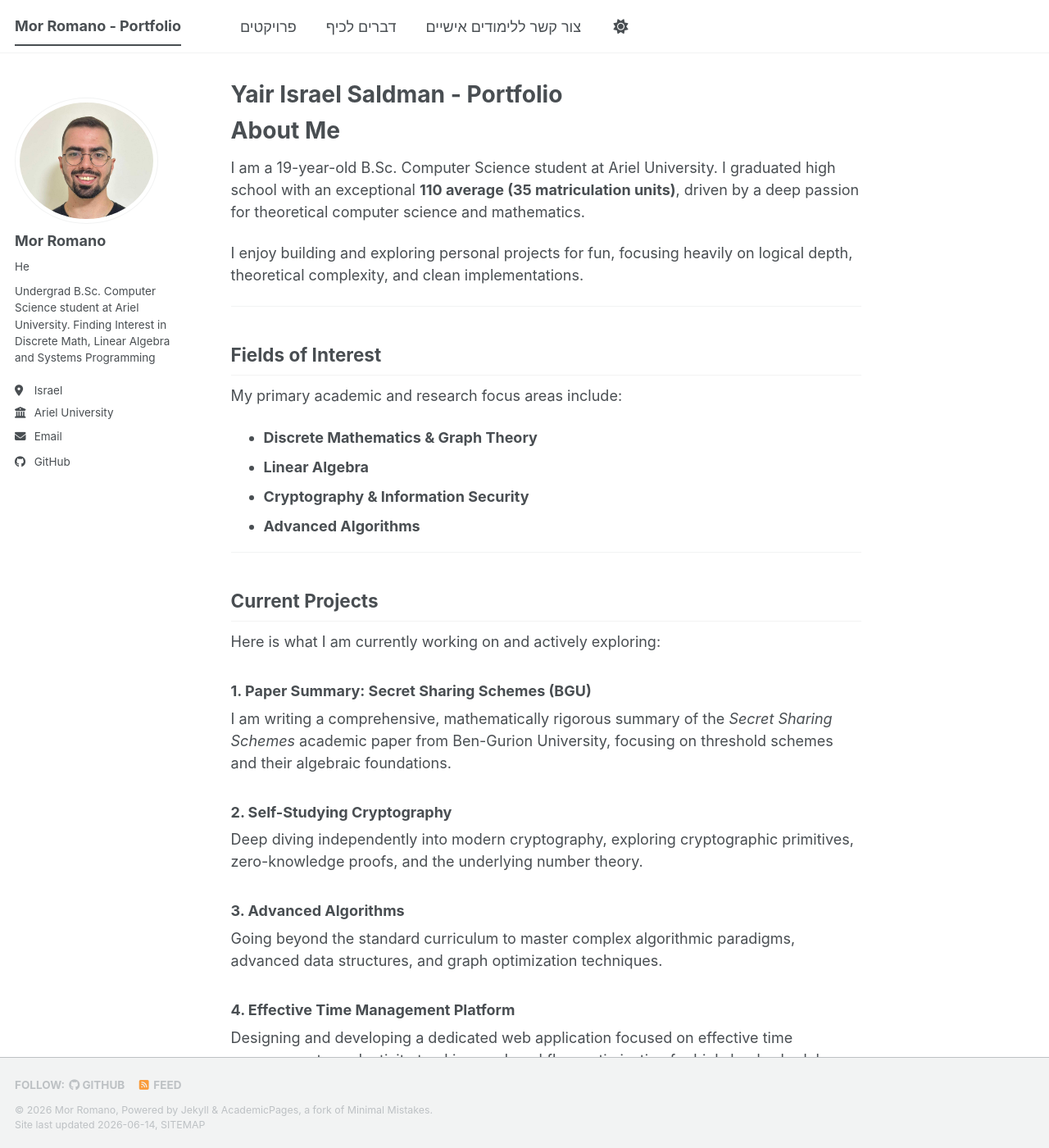
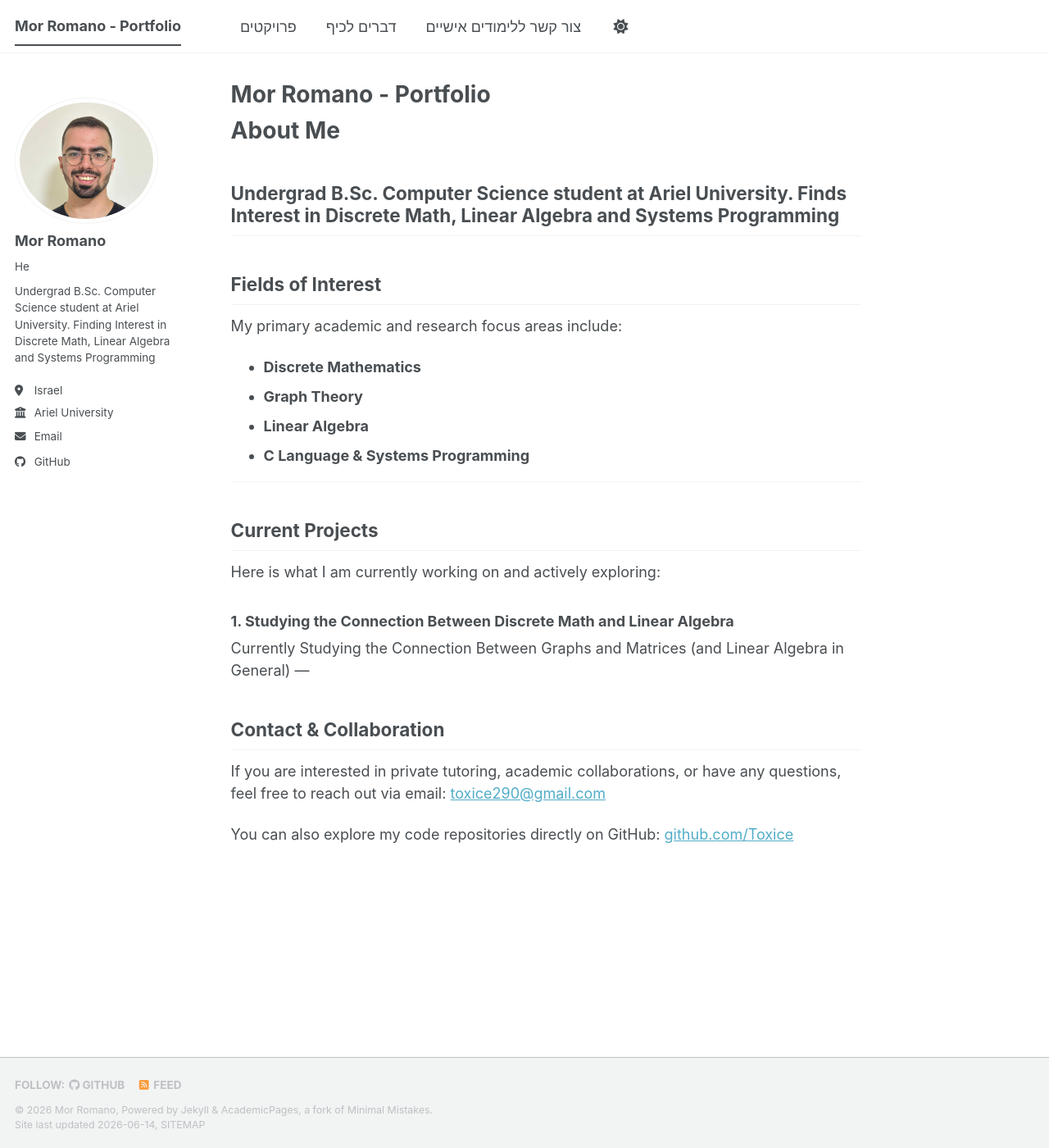
Before and after one commit to Toxice/Toxice.github.io, a Jekyll site: the page built from _pages/about.md, in a window 1280 px wide and 1400 px high. Shown: the whole window at 82% size. Built offline with Jekyll 4.4.1, drawn with Linux system fonts in a browser that asks for light colours; a script bundle is joined from its source files by our own code; library files that are not in the unit come from our copies; some of the changed text lies outside the part shown.

Commit message:
Revise portfolio details and current projects
Updated personal information and project descriptions.

```diff
--- a/_pages/about.md
+++ b/_pages/about.md
@@ -1,6 +1,6 @@
 ---
 permalink: /
-title: "Yair Israel Saldman - Portfolio"
+title: "Mor Romano - Portfolio"
 author_profile: true
 redirect_from:
   - /about/
@@ -9,18 +9,15 @@ redirect_from:
 
 # About Me
 
-I am a 19-year-old B.Sc. Computer Science student at Ariel University. I graduated high school with an exceptional **110 average (35 matriculation units)**, driven by a deep passion for theoretical computer science and mathematics.
-
-I enjoy building and exploring personal projects for fun, focusing heavily on logical depth, theoretical complexity, and clean implementations.
-
+Undergrad B.Sc. Computer Science student at Ariel University. Finds Interest in Discrete Math, Linear Algebra and Systems Programming
 ---
 
 ## Fields of Interest
 My primary academic and research focus areas include:
-* **Discrete Mathematics & Graph Theory**
+* **Discrete Mathematics**
+* **Graph Theory**
 * **Linear Algebra**
-* **Cryptography & Information Security**
-* **Advanced Algorithms**
+* **C Language & Systems Programming**
 
 ---
 
@@ -28,22 +25,12 @@ My primary academic and research focus areas include:
 
 Here is what I am currently working on and actively exploring:
 
-### 1. Paper Summary: Secret Sharing Schemes (BGU)
-I am writing a comprehensive, mathematically rigorous summary of the *Secret Sharing Schemes* academic paper from Ben-Gurion University, focusing on threshold schemes and their algebraic foundations.
-
-### 2. Self-Studying Cryptography
-Deep diving independently into modern cryptography, exploring cryptographic primitives, zero-knowledge proofs, and the underlying number theory.
-
-### 3. Advanced Algorithms
-Going beyond the standard curriculum to master complex algorithmic paradigms, advanced data structures, and graph optimization techniques.
-
-### 4. Effective Time Management Platform
-Designing and developing a dedicated web application focused on effective time management, productivity tracking, and workflow optimization for high-load schedules.
-
+### 1. Studying the Connection Between Discrete Math and Linear Algebra
+Currently Studying the Connection Between Graphs and Matrices (and Linear Algebra in General)
 ---
 
 ## Contact & Collaboration
 If you are interested in private tutoring, academic collaborations, or have any questions, feel free to reach out via email:
-[yairsaldma@gmail.com](mailto:yairsaldma@gmail.com)
+[toxice290@gmail.com](mailto:toxice290@gmail.com)
 
-You can also explore my code repositories directly on GitHub: [github.com/SALDMAN](https://github.com/SALDMAN)
+You can also explore my code repositories directly on GitHub: [github.com/Toxice]([https://github.com/Toxice](https://toxice.github.io/))
```
